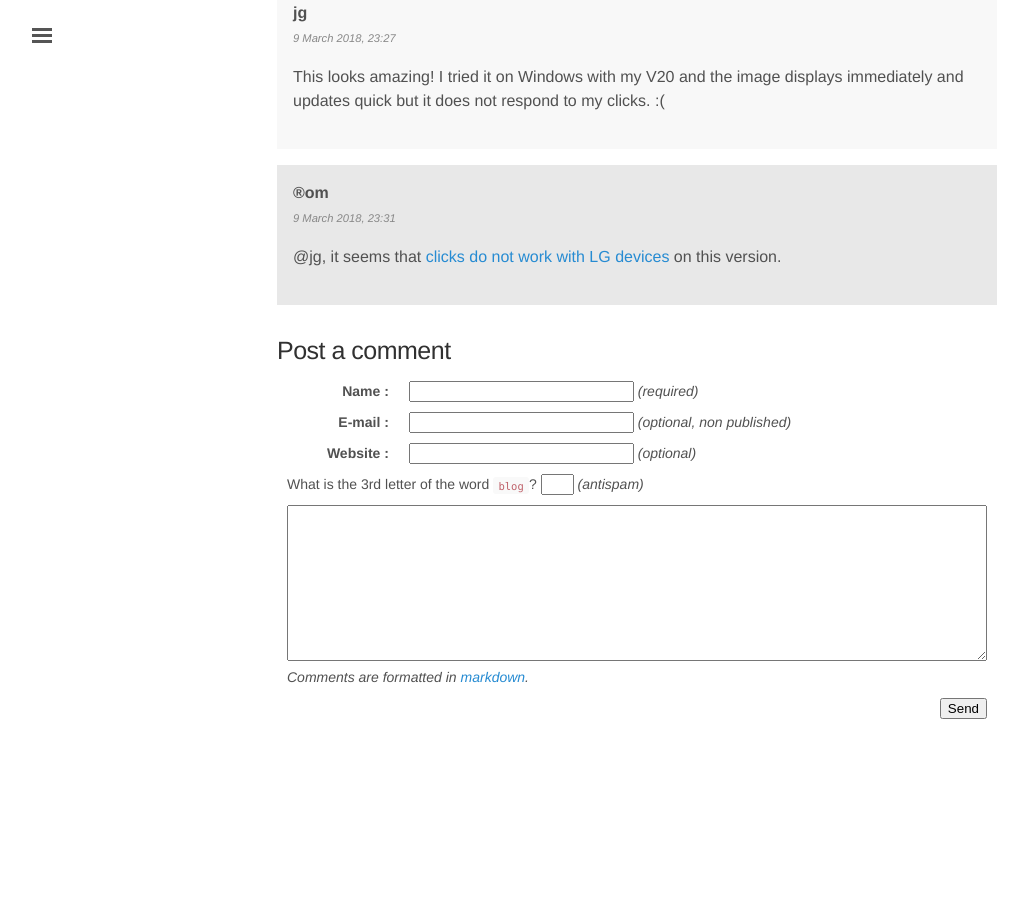
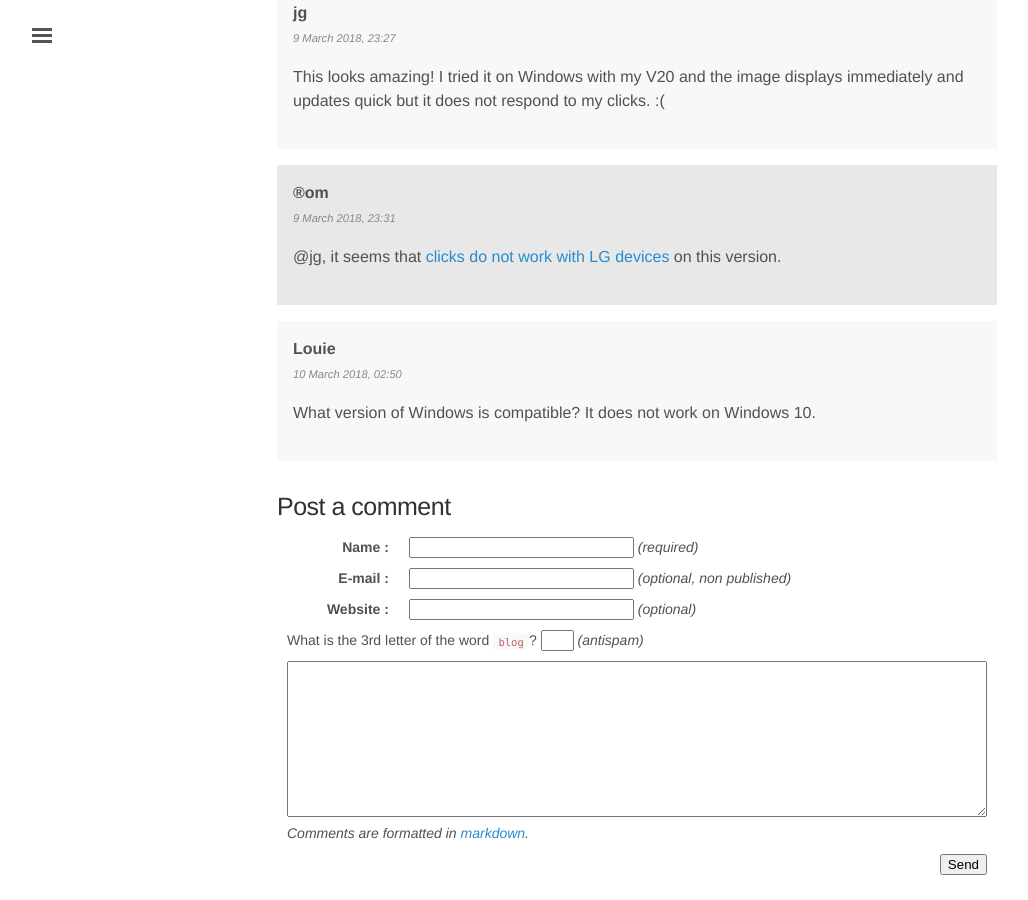
Before and after one commit to rom1v/blog.rom1v.com, a Jekyll site: the page built from _posts/2018-03-08-introducing-scrcpy.md, in a window 1280 px wide and 900 px high, scrolled down 12141 px. Shown: the whole window, without its empty margins (3-1031 px from the left). Built offline with Jekyll 4.4.1, drawn with Linux system fonts in a browser that asks for light colours; before the commit the page ends 12885 px from its top, so only the background shows below that.

Commit message:
Publish comment 15 for scrcpy

```diff
--- a/_data/comments-2018-03-introducing-scrcpy.yaml
+++ b/_data/comments-2018-03-introducing-scrcpy.yaml
@@ -116,3 +116,8 @@
     version.
 
     [issue18]: https://github.com/Genymobile/scrcpy/issues/18
+- id: 15
+  author: Louie
+  date: 2018-03-10 02:50:47+01:00
+  contents: |
+    What version of Windows is compatible? It does not work on Windows 10.
```
